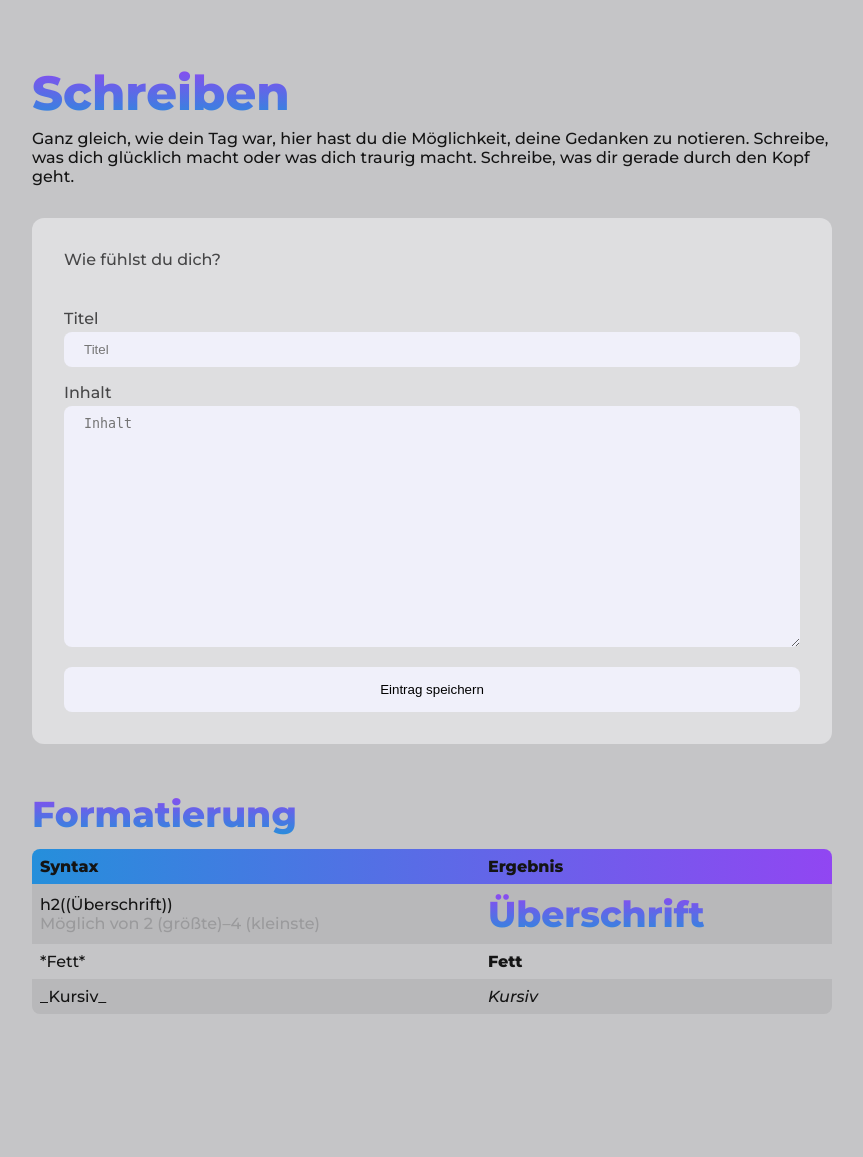
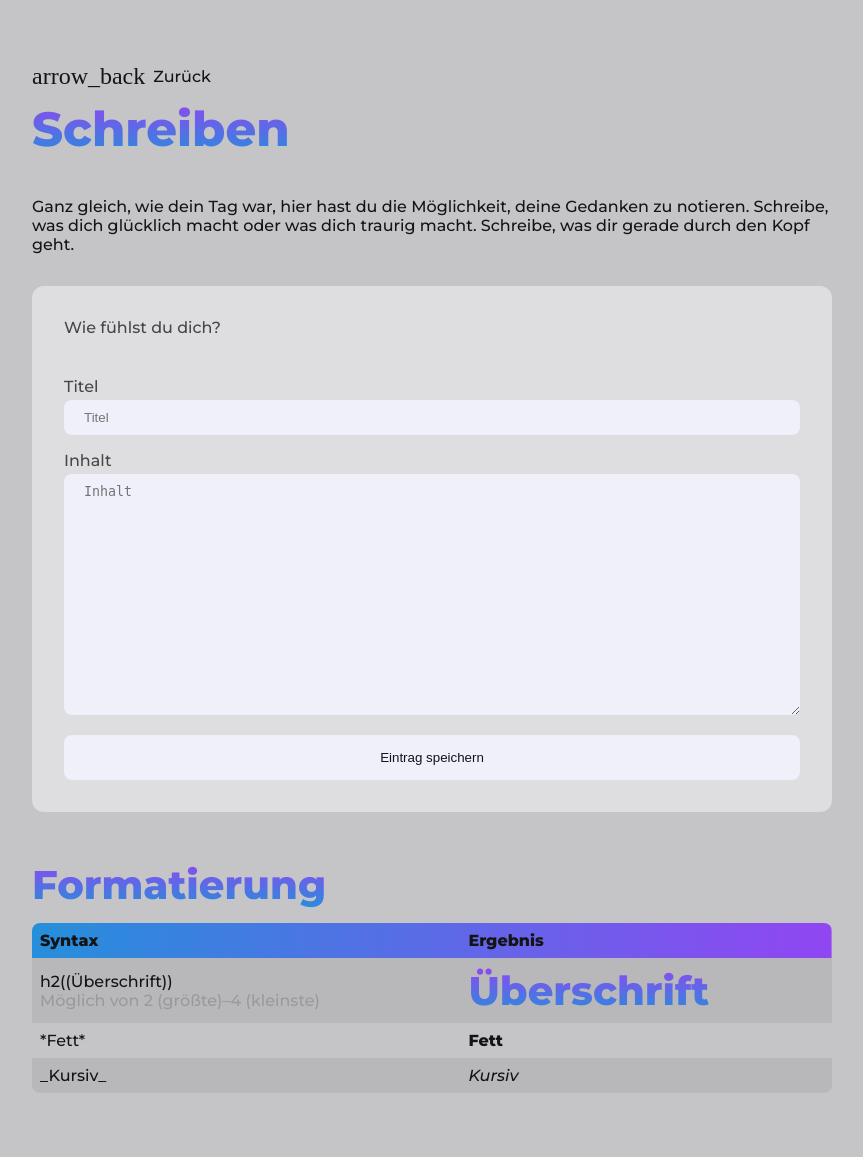
Before and after one commit to mrvinrsk/Journal, a PHP site: page /Journal/write in a window 1280 px wide. Shown: the whole page, without its empty margins (208-1071 px from the left). Before the commit the page ends 1014 px from the top, so only its background shows below. Run offline with PHP 8.4, Linux system fonts and the light colour scheme; data that the repository does not hold is empty; style sheets or scripts are compiled from the project's sources; some web fonts are replaced.

Commit message:
some design improvements

```diff
--- /dev/null
+++ b/js/main.js
@@ -0,0 +1,5 @@
+$(function () {
+    document.querySelector(".back").addEventListener("click", function () {
+        history.back();
+    });
+});
--- a/read-entry.php
+++ b/read-entry.php
@@ -20,6 +20,7 @@ $mood = $pdo->query("SELECT * FROM Mood WHERE id = " . $entry["moodId"] . ";")->
     <link rel="stylesheet" href="style/css/read-entry.css">
 
     <script src="js/jquery.min.js"></script>
+    <script src="js/main.js"></script>
     <script src="js/popups.js"></script>
 </head>
 <body>
--- a/routing.php
+++ b/routing.php
@@ -11,4 +11,4 @@ $route->add("/debug", "debug.php");
 $route->add("/install", "install.php");
 $route->add("/setup", "setup.php");
 
-$route->notFound("404.php");
+$route->notFound("/errors/4xx/404.php");
--- a/style/css/global.css
+++ b/style/css/global.css
@@ -113,7 +113,7 @@ h1:is(h2, h3, h4, h5, h6):not(:first-child), h2:is(h2, h3, h4, h5, h6):not(:firs
 }
 
 h1 {
-  font-size: 2.25rem;
+  font-size: 1.85rem;
 }
 @media screen and (min-width: 768px) {
   h1 {
@@ -122,25 +122,25 @@ h1 {
 }
 
 h2 {
-  font-size: 1.75rem;
+  font-size: 1.5rem;
 }
 @media screen and (min-width: 768px) {
   h2 {
-    font-size: 2.25rem;
+    font-size: 2.5rem;
   }
 }
 
 h3 {
-  font-size: 1.5rem;
+  font-size: 1.25rem;
 }
 @media screen and (min-width: 768px) {
   h3 {
-    font-size: 1.75rem;
+    font-size: 2rem;
   }
 }
 
 h4 {
-  font-size: 1.25rem;
+  font-size: 1.15rem;
 }
 @media screen and (min-width: 768px) {
   h4 {
@@ -243,19 +243,27 @@ button, .button {
   border: none;
   padding: 0.95rem 1.85rem;
   border-radius: 8px;
+  color: #141414;
   background-color: #f0f0fa;
   overflow: hidden;
   cursor: pointer;
+  text-decoration: none;
+  text-align: center;
   z-index: 2;
+}
+button.icon-text, .button.icon-text {
+  justify-content: center;
 }
 button.small, .button.small {
   padding: 0.75rem 1.5rem;
 }
 button.success, .button.success {
   background-color: #39bf39;
+  color: #f0f0fa;
 }
 button.danger, .button.danger {
   background-color: #cc5233;
+  color: #f0f0fa;
 }
 button.muted, .button.muted {
   background-color: #9a9a9c;
@@ -269,6 +277,7 @@ button::before, .button::before {
   width: 100%;
   height: 100%;
   background: linear-gradient(90deg, #258fdb, #9146f2);
+  color: #f0f0fa;
   opacity: 0;
   transition-duration: 0.15s;
 }
@@ -280,6 +289,23 @@ button:hover::before, .button:hover::before {
 }
 button.full, .button.full {
   width: 100%;
+}
+
+.simpleflex {
+  display: flex;
+  flex-direction: row;
+  gap: 0.75rem;
+  justify-content: space-between;
+  align-items: center;
+  margin-bottom: 2rem;
+}
+.simpleflex > * {
+  margin: 0;
+}
+.simpleflex.column {
+  flex-direction: column;
+  align-items: flex-start;
+  justify-content: flex-start;
 }
 
 .mood {
--- a/style/scss/global.scss
+++ b/style/scss/global.scss
@@ -157,7 +157,7 @@ h1, h2, h3, h4, h5, h6 {
 }
 
 h1 {
-  font-size: 2.25rem;
+  font-size: 1.85rem;
 
   @media screen and (min-width: utils.$bp-tablet) {
     font-size: 3rem;
@@ -165,23 +165,23 @@ h1 {
 }
 
 h2 {
-  font-size: 1.75rem;
+  font-size: 1.5rem;
 
   @media screen and (min-width: utils.$bp-tablet) {
-    font-size: 2.25rem;
+    font-size: 2.5rem;
   }
 }
 
 h3 {
-  font-size: 1.5rem;
+  font-size: 1.25rem;
 
   @media screen and (min-width: utils.$bp-tablet) {
-    font-size: 1.75rem;
+    font-size: 2rem;
   }
 }
 
 h4 {
-  font-size: 1.25rem;
+  font-size: 1.15rem;
 
   @media screen and (min-width: utils.$bp-tablet) {
     font-size: 1.5rem;
@@ -298,10 +298,17 @@ button, .button {
   border: none;
   padding: .95rem 1.85rem;
   border-radius: utils.$br-1;
+  color: utils.$col-black;
   background-color: utils.$col-white-higher;
   overflow: hidden;
   cursor: pointer;
+  text-decoration: none;
+  text-align: center;
   z-index: 2;
+
+  &.icon-text {
+    justify-content: center;
+  }
 
   &.small {
     padding: .75rem 1.5rem;
@@ -309,10 +316,12 @@ button, .button {
 
   &.success {
     background-color: utils.$col-success;
+    color: utils.$col-white-higher;
   }
 
   &.danger {
     background-color: utils.$col-danger;
+    color: utils.$col-white-higher;
   }
 
   &.muted {
@@ -328,6 +337,7 @@ button, .button {
     width: 100%;
     height: 100%;
     background: linear-gradient(90deg, utils.$col-primary-1, utils.$col-primary-2);
+    color: utils.$col-white-higher;
     opacity: 0;
     transition-duration: .15s;
   }
@@ -342,6 +352,25 @@ button, .button {
 
   &.full {
     width: 100%;
+  }
+}
+
+.simpleflex {
+  display: flex;
+  flex-direction: row;
+  gap: .75rem;
+  justify-content: space-between;
+  align-items: center;
+  margin-bottom: 2rem;
+
+  > * {
+    margin: 0;
+  }
+
+  &.column {
+    flex-direction: column;
+    align-items: flex-start;
+    justify-content: flex-start;
   }
 }
 
--- a/write.php
+++ b/write.php
@@ -7,7 +7,8 @@ $moods = $pdo->query("SELECT * FROM Mood;");
 <html lang="de">
 <head>
     <meta charset="UTF-8">
-    <meta name="viewport" content="width=device-width, user-scalable=no, initial-scale=1.0, maximum-scale=1.0, minimum-scale=1.0">
+    <meta name="viewport"
+          content="width=device-width, user-scalable=no, initial-scale=1.0, maximum-scale=1.0, minimum-scale=1.0">
     <meta http-equiv="X-UA-Compatible" content="ie=edge">
     <title>Schreiben | Journal</title>
 
@@ -15,15 +16,20 @@ $moods = $pdo->query("SELECT * FROM Mood;");
     <link rel="stylesheet" href="style/css/write.css">
 
     <script src="js/jquery.min.js"></script>
+    <script src="js/main.js"></script>
     <script src="js/popups.js"></script>
 </head>
 <body>
 
 <main>
     <div class="header">
-        <h1>Schreiben</h1>
+        <div class="simpleflex column">
+            <a class="icon-text back"><span class="icon">arrow_back</span><span>Zurück</span></a>
+            <h1>Schreiben</h1>
+        </div>
         <p>
-            Ganz gleich, wie dein Tag war, hier hast du die Möglichkeit, deine Gedanken zu notieren. Schreibe, was dich glücklich macht oder was dich traurig macht. Schreibe, was dir gerade durch den Kopf geht.
+            Ganz gleich, wie dein Tag war, hier hast du die Möglichkeit, deine Gedanken zu notieren. Schreibe, was dich
+            glücklich macht oder was dich traurig macht. Schreibe, was dir gerade durch den Kopf geht.
         </p>
     </div>
 
@@ -32,7 +38,9 @@ $moods = $pdo->query("SELECT * FROM Mood;");
             <span>Wie fühlst du dich?</span>
             <div class="moods">
                 <?php foreach ($moods as $mood) { ?>
-                    <div class="mood icon-text" data-id="<?php echo $mood['id']; ?>"><span class="icon"><?php echo $mood["gicon"]; ?></span><span class="stimmung"><?php echo $mood["bezeichnung"]; ?></span></div>
+                    <div class="mood icon-text" data-id="<?php echo $mood['id']; ?>"><span
+                                class="icon"><?php echo $mood["gicon"]; ?></span><span
+                                class="stimmung"><?php echo $mood["bezeichnung"]; ?></span></div>
                 <?php } ?>
             </div>
         </div>
```
Also changed, not shown: errors/4xx/404.php (added, +21 -0 lines), read-list.php (+10 -3 lines), style/css/error.css (added, +26 -0 lines), style/css/read-list.css (+9 -0 lines), style/scss/error.scss (added, +25 -0 lines), style/scss/read-list.scss (+8 -0 lines), .htaccess, 3 other files.
